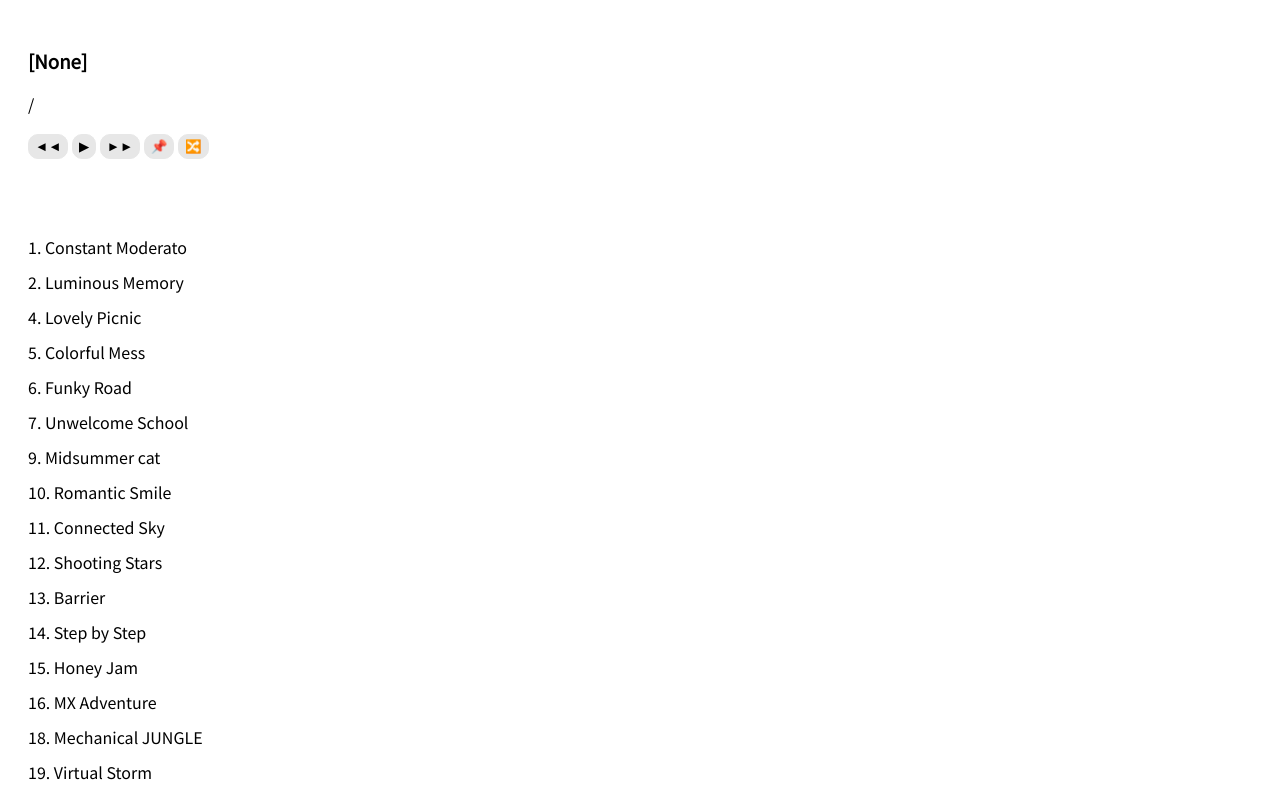
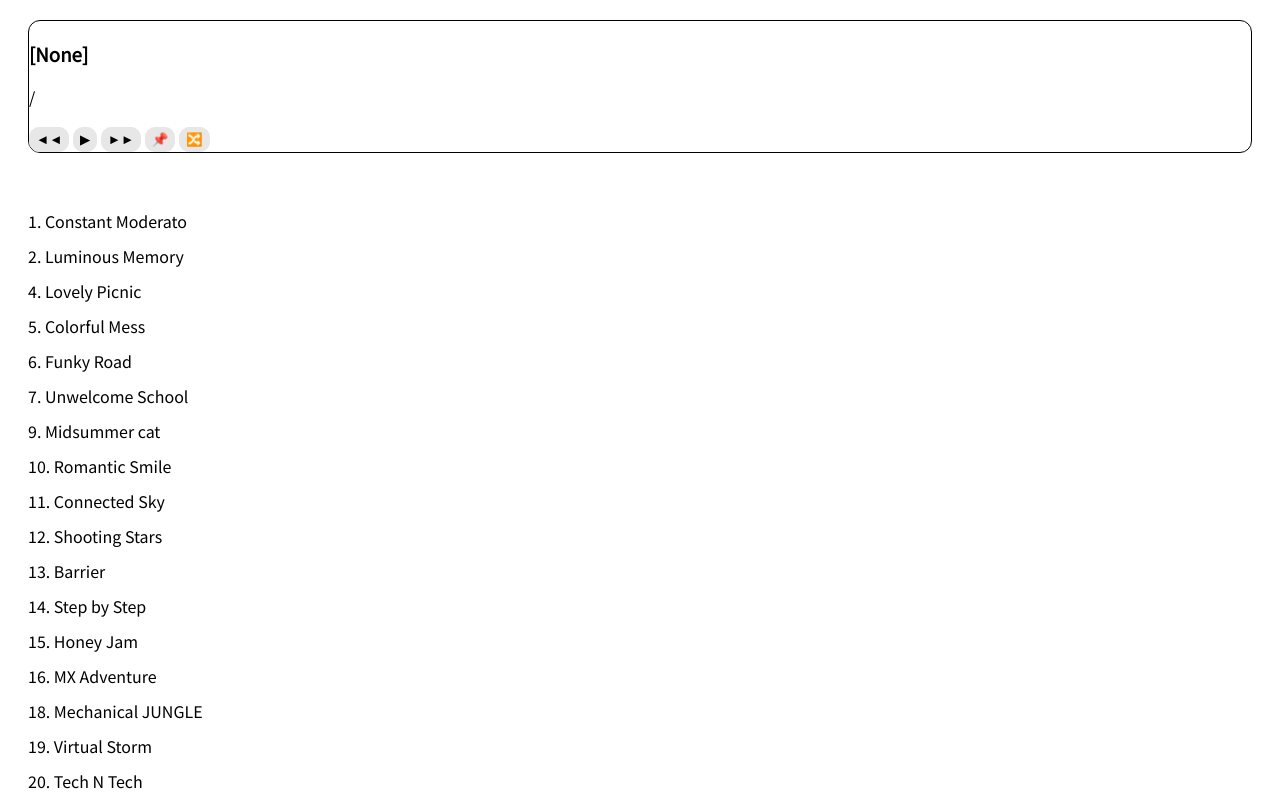
Before and after one commit to okysky1121/ba-bgm, a plain HTML site: page index.html in a window 1280 px wide. Shown: the top 799 px of the page. Drawn offline with Linux system fonts and the light colour scheme.

Commit message:
Update style.css

```diff
--- a/style.css
+++ b/style.css
@@ -8,7 +8,14 @@ html, body {
   margin: 20px;
 }
 
-#playhead, #playlist {
+#playhead {
+  margin: 20px;
+
+  border: 1px solid black;
+  border-radius: 12px;
+}
+
+#playlist {
   padding: 20px;
 }
 
```
